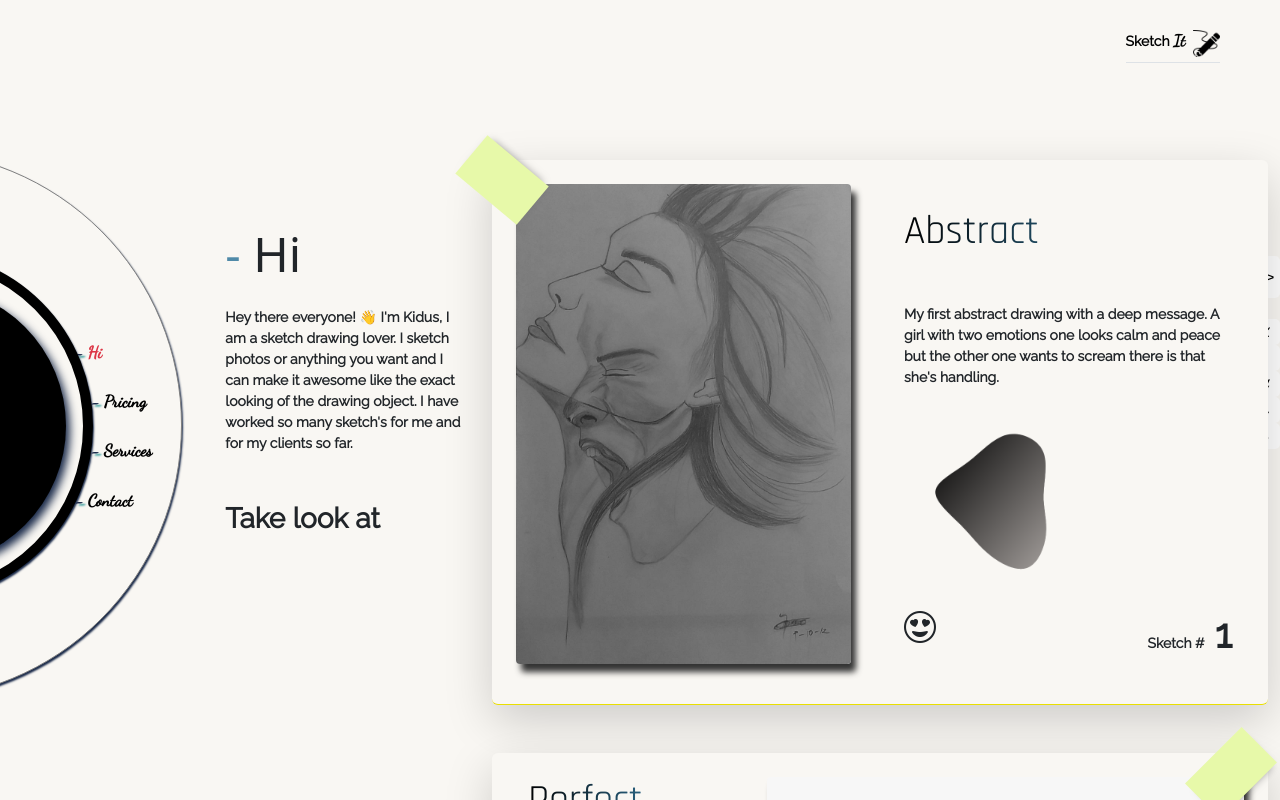
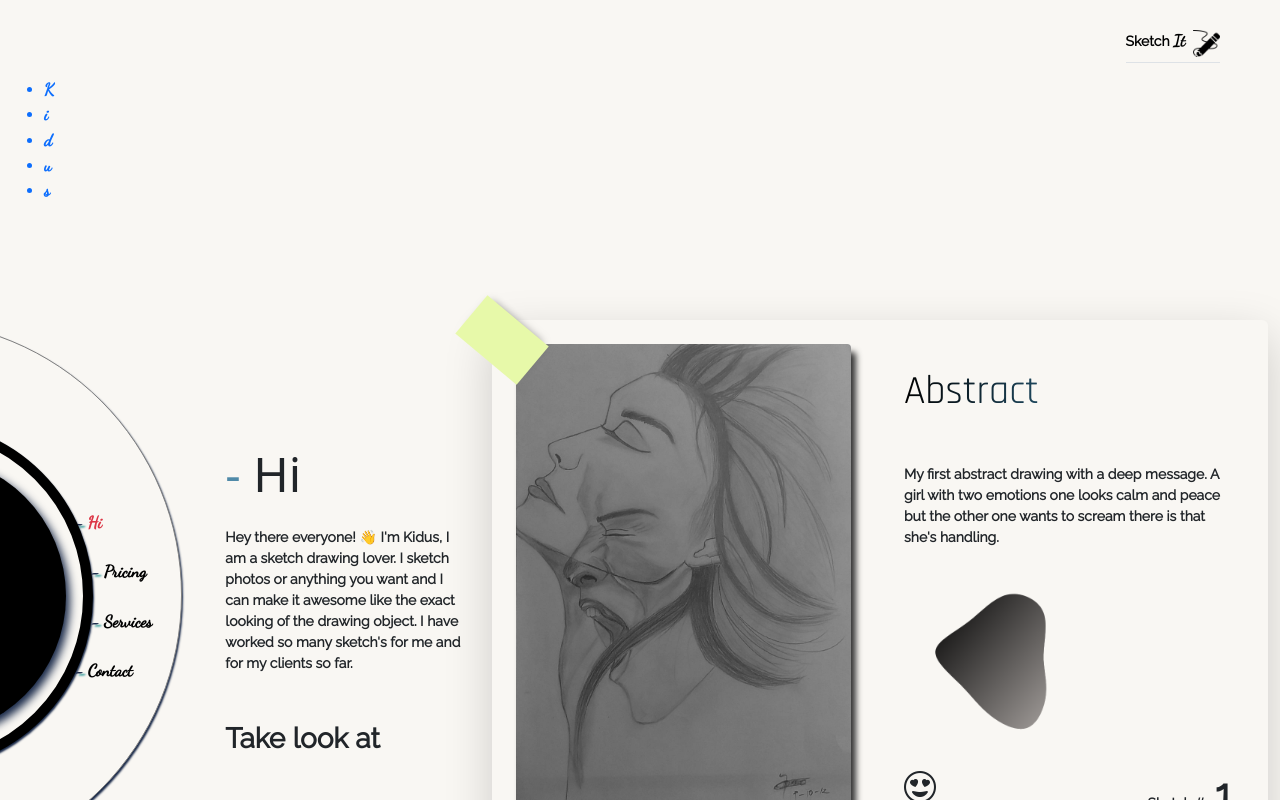
Before and after one commit to kid-us/Sketch, a React (Vite) app: page / in a window 1280 px wide. Shown: the top 800 px of the page. Built offline with nearby package versions, Linux system fonts and the light colour scheme.

Commit message:
Update index.css

```diff
--- a/src/index.css
+++ b/src/index.css
@@ -56,7 +56,7 @@ a {
 .outer-circle {
   position: relative;
   right: 380px;
-  top: 150px;
+  top: 100px;
   width: 550px;
   height: 550px;
   border-radius: 50%;
@@ -148,8 +148,8 @@ a {
 }
 
 .img-container{
-  margin-top: 160px;
-  max-width: 910px;
+  margin-top: 100px;
+  max-width: 850px;
 }
 
 .footer{
@@ -332,23 +332,6 @@ a {
   }
 }
 
-.my-name{
-  position: fixed;
-  margin-top: 20%;
-  right: 0;
-}
-
-.my-name ul li {
-  list-style: none;
-  background-color: #fefefe;
-  color: #000;
-  padding: 8px 6px;
-  line-height: 10px;
-  text-align: center;
-  font-size: smaller;
-  border-radius: 5px;
-}
-
 .code{
   font-family: 'Realway', sans-serif;
 }
```
